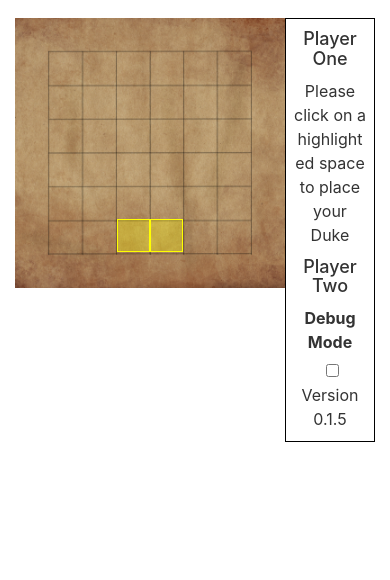
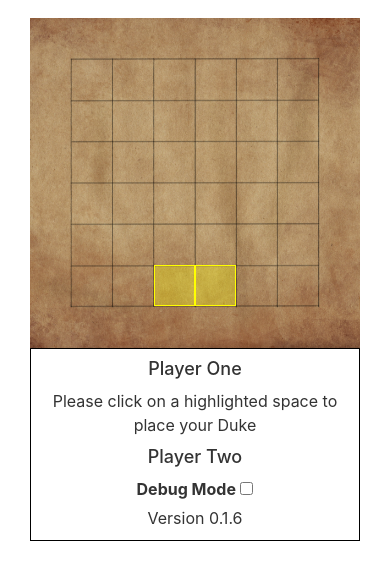
Before and after one commit to brianyamasaki/duke-game, a React app: page /game in a window 390 px wide. Shown: the part 54-634 px from the top of the page. Built offline with nearby package versions, Linux system fonts and the light colour scheme.

Commit message:
First start to being Responsive on the Game route

```diff
--- a/package.json
+++ b/package.json
@@ -2,7 +2,7 @@
   "private": true,
   "name": "duke-game",
   "homepage": "http://duke.yamasakidesign.com/",
-  "version": "0.1.5",
+  "version": "0.1.6",
   "scripts": {
     "deploy": "now && now alias",
     "build-css": "node-sass-chokidar src/ -o src/",
--- a/src/components/game/board/board.scss
+++ b/src/components/game/board/board.scss
@@ -1,7 +1,6 @@
 .board {
   background: url('./Board.jpg') center top no-repeat;
   background-size: 100%;
-  width: 75%;
   display: flex;
   flex-direction: row;
   flex-wrap: wrap;
--- a/src/components/game/index.js
+++ b/src/components/game/index.js
@@ -1,13 +1,20 @@
 import React from 'react';
+import { Grid, Row, Col } from 'react-bootstrap';
 
 import Board from './board/board';
 import SidebarUi from './sidebar-ui';
 
 const Game = () => (
-  <div>
-    <SidebarUi />
-    <Board />
-  </div>
+  <Grid>
+    <Row>
+      <Col xs={12} sm={9} md={9} lg={8} >
+        <Board />
+      </Col>
+      <Col xs={12} sm={3} md={3} lg={4} >
+        <SidebarUi />
+      </Col>
+    </Row>
+  </Grid>
 );
 
 export default Game;
--- a/src/components/game/sidebar-ui/index.js
+++ b/src/components/game/sidebar-ui/index.js
@@ -103,7 +103,7 @@ class SidebarUi extends Component {
     const { players } = this.props;
 
     return (
-      <div className='sidebar-ui pull-right text-center'>
+      <div className='sidebar-ui text-center'>
         {players.map(this.renderPlayer)}
         {this.renderEndOfTurn()}
         {this.renderDebugControl()}
--- a/src/components/game/sidebar-ui/index.scss
+++ b/src/components/game/sidebar-ui/index.scss
@@ -1,5 +1,4 @@
 .sidebar-ui {
   border: solid black 1px;
   padding: 0 8px;
-  width: 25%;
 }
```
